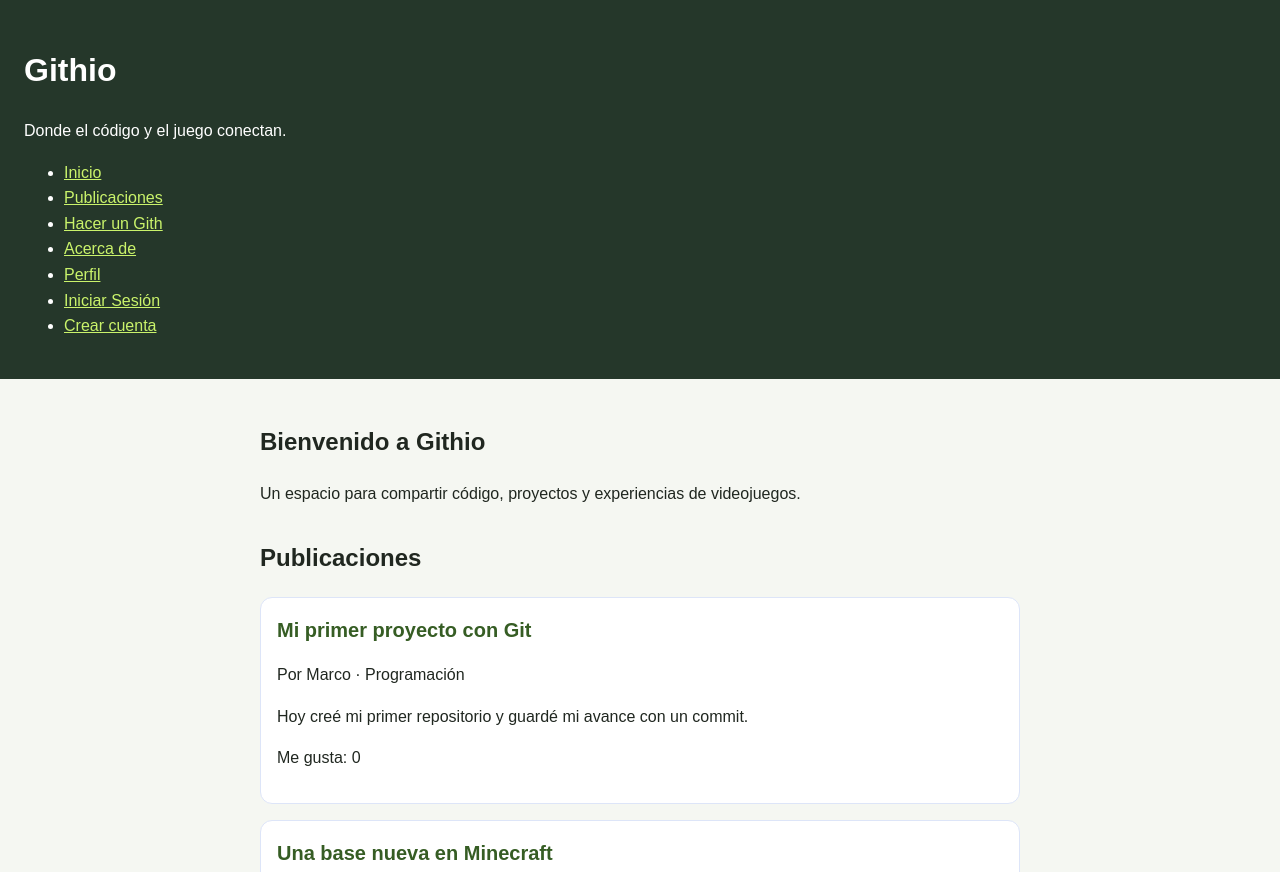
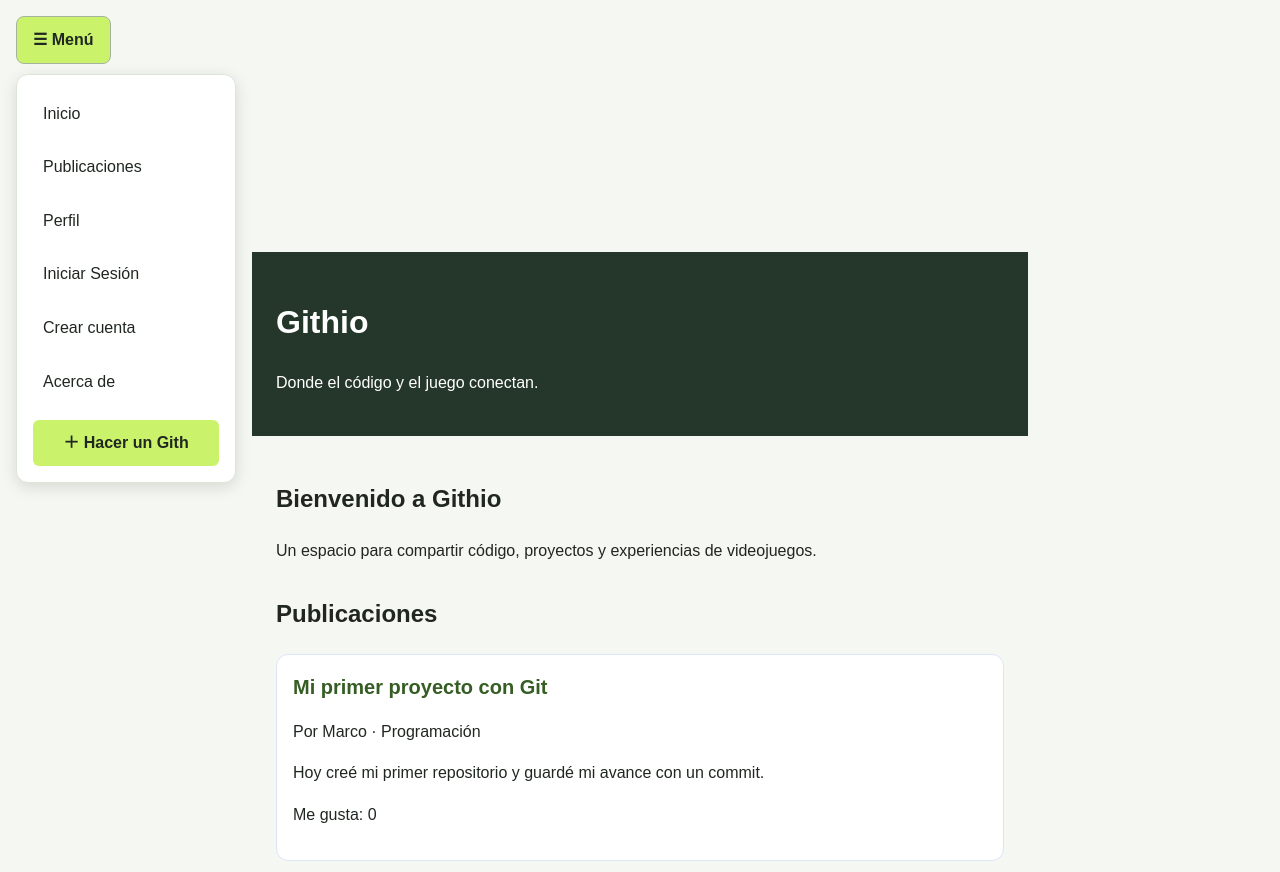
Before and after one commit to marcocorderolobo/Githio, a plain HTML site: page index.html in a window 1280 px wide. Shown: the top 872 px of the page. Drawn offline with Linux system fonts and the light colour scheme.

Commit message:
Crear menu lateral plegable y adaptar el diseño

```diff
--- a/CSS/style.css
+++ b/CSS/style.css
@@ -84,7 +84,7 @@ form textarea {
 form button {
     padding: 12px 20px;
     background-color: #caf36b;
-    colorL: #202720;
+    color: #202720;
     border: none;
     border-radius: 6px;
     font-size: 1rem;
@@ -100,3 +100,88 @@ form button:disabled {
     opacity: 0.5;
     cursor: not-allowed;
 }
+
+#menu-lateral {
+    position: fixed;
+    top: 16px;
+    left: 16px;
+    z-index: 10;
+    width: 220px;
+    box-sizing: border-box;
+    color: #202720;
+}
+
+#menu-lateral summary {
+    width: fit-content;
+    padding: 10px 16px;
+    background-color: #caf36b;
+    border: 1px solid #a6b49f;
+    border-radius: 8px;
+    font-weight: bold;
+    cursor: pointer;
+    list-style: none;
+}
+
+#menu-lateral summary::-webkit-details-marker {
+    display: none;
+}
+
+#menu-lateral nav {
+    margin-top: 10px;
+    padding: 16px;
+    background-color: white;
+    border: 1px solid #dde5d8;
+    border-radius: 12px;
+    box-shadow: 0 4px 16px #00000020;
+}
+
+#menu-lateral ul {
+    margin: 0;
+    padding: 0;
+    list-style: none;
+}
+
+#menu-lateral li {
+    margin-bottom: 8px;
+}
+
+#menu-lateral nav a {
+    display: block;
+    padding: 10px;
+    color: #202720;
+    border-radius: 6px;
+    text-decoration: none;
+}
+
+#menu-lateral nav a:hover {
+    background-color: #edf3e5;
+}
+
+#menu-lateral nav .boton-publicar {
+    margin-top: 16px;
+    background-color: #caf36b;
+    text-align: center;
+    font-weight: bold;
+}
+
+#menu-lateral nav .boton-publicar:hover {
+    background-color: #b5df55;
+}
+
+body {
+    padding: 252px;
+}
+
+@media (max-width: 700px) {
+    body {
+        padding-left: 0;
+    }
+
+    body > header {
+        padding-top: 80px;
+    }
+
+    #menu-lateral {
+        width: min(220px, calc(100vw - 32px));
+    }
+}
--- a/index.html
+++ b/index.html
@@ -14,18 +14,23 @@
         <h1>Githio</h1>
         <p>Donde el código y el juego conectan.</p>
 
+        <details id="menu-lateral" open>
+            <summary>☰ Menú</summary>
 
             <nav aria-label="Navegación principal">
                 <ul>
                     <li><a href="#inicio">Inicio</a></li>
                     <li><a href="#publicaciones">Publicaciones</a></li>
-                <li><a href="#crear">Hacer un Gith</a></li>
-                <li><a href="#acerca">Acerca de</a></li>
                     <li><a href="#perfil">Perfil</a></li>
                     <li><a href="#acceso">Iniciar Sesión</a></li>
                     <li><a href="#registro">Crear cuenta</a></li>
+                    <li><a href="#acerca">Acerca de</a></li>
                 </ul>
+
+                <a href="#crear" class="boton-publicar">＋ Hacer un Gith</a>
+
             </nav>
+        </details>
     </header>
 
     <main>
```
Lines whose indentation alone changed are shown as unchanged.
